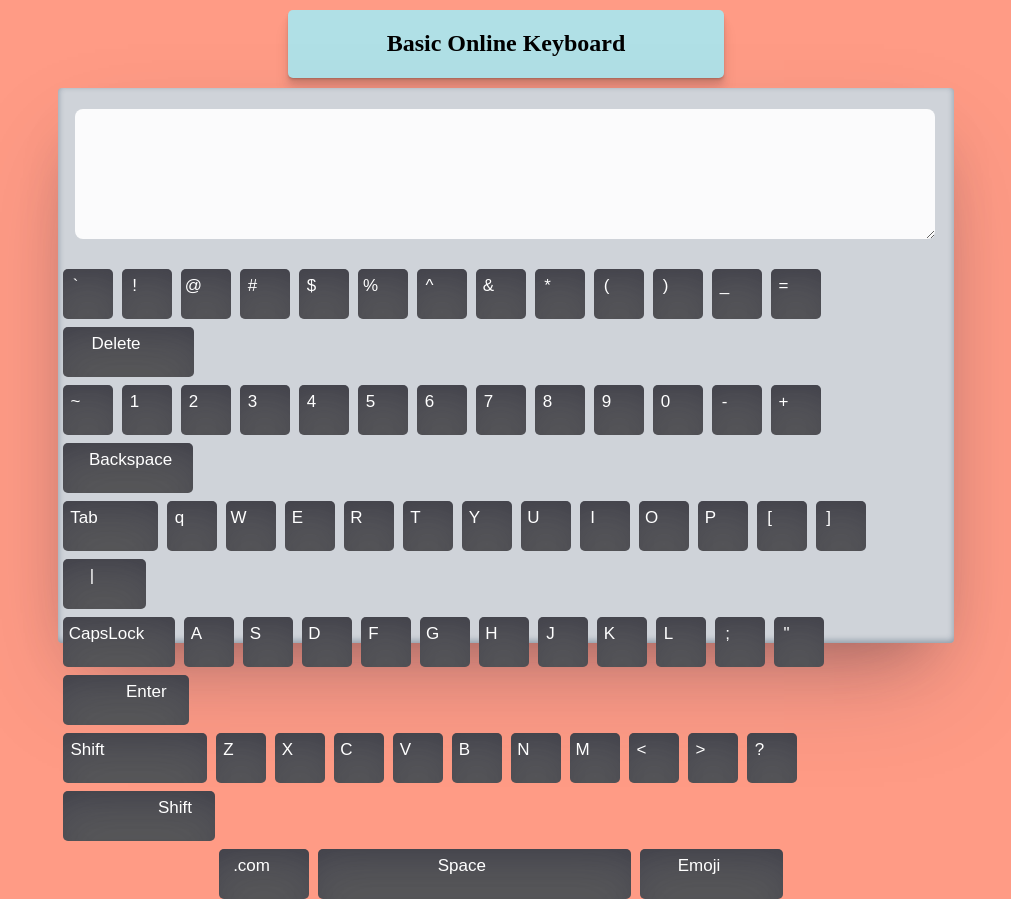
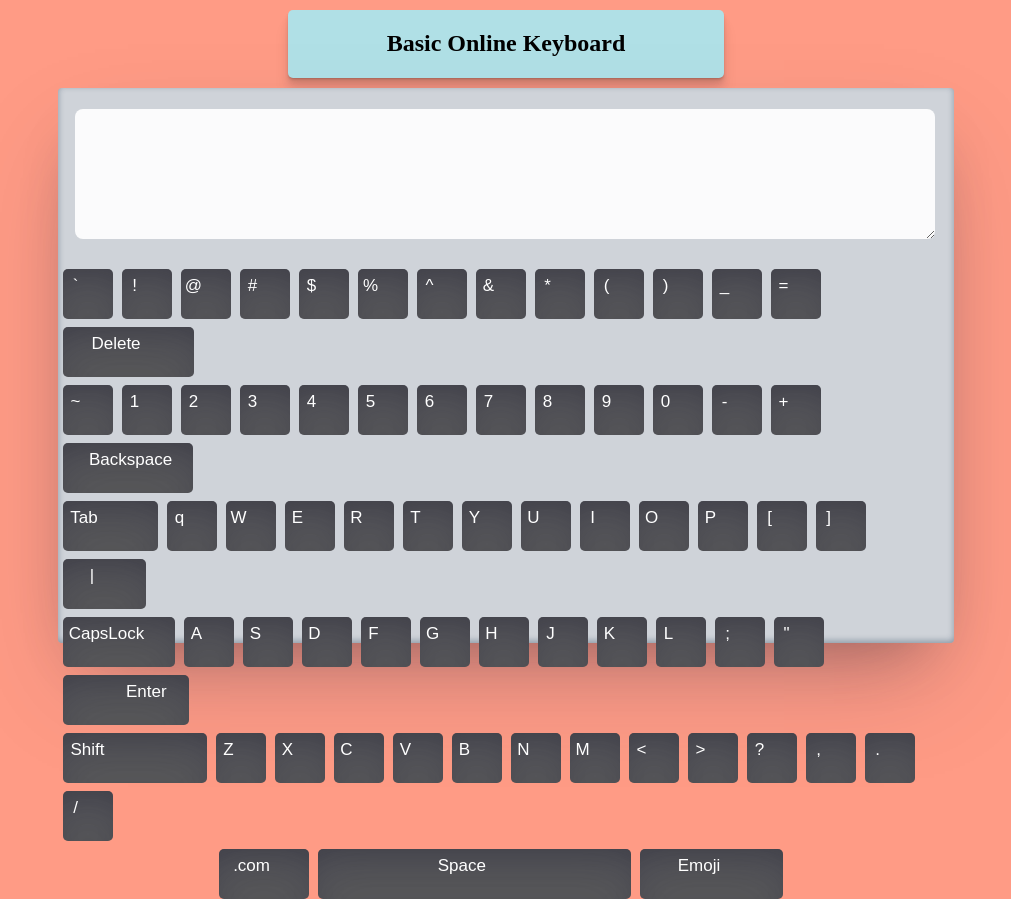
Before and after one commit to balamurugan301118008/Balamurugan-R---Keyboard-, a plain HTML site: page index.html in a window 1280 px wide. Shown: the whole page, without its empty margins (134-1145 px from the left). Drawn offline with Linux system fonts and the light colour scheme.

Commit message:
finnished

```diff
--- a/index.html
+++ b/index.html
@@ -84,7 +84,10 @@
                 <button class="key" value="<"><</button>
                 <button class="key" value=">">></button>
                 <button class="key" value="?">?</button>
-                <button class="key shift right" value="Shift">Shift</button>
+                <button class="key" value=",">,</button>
+                <button class="key" value=".">.</button>
+                <button class="key" value="/">/</button>
+                <!-- <button class="key shift right" value="Shift">Shift</button> -->
                 <br>
                 <button class="key com" value=".com">.com</button>
                 <button class="key space" value="Space">Space</button>
--- a/style.css
+++ b/style.css
@@ -91,14 +91,6 @@ button.key.shift.left {
     color: white;
     background-color: #585858;
 }
-
-button.key.shift.right {
-    width: 152px;
-    padding-left: 95px;
-    color: white;
-    background-color: #585858;
-}
-
 button.key.backspace {
     width: 130px;
     padding-left: 26px;
@@ -125,10 +117,6 @@ button.key.caps {
     color: white;
     background-color: #585858;
 }
-/* .caps:hover{
-    background-color: #aaf683;
-} */
-
 button.slash {
     width: 83px;
     color: white;
@@ -205,9 +193,3 @@ td {
 .final{
     visibility: visible;
 }
-/* .change{
-    display: none;
-} */
-/* .num{
-    display: block
-} */
```
